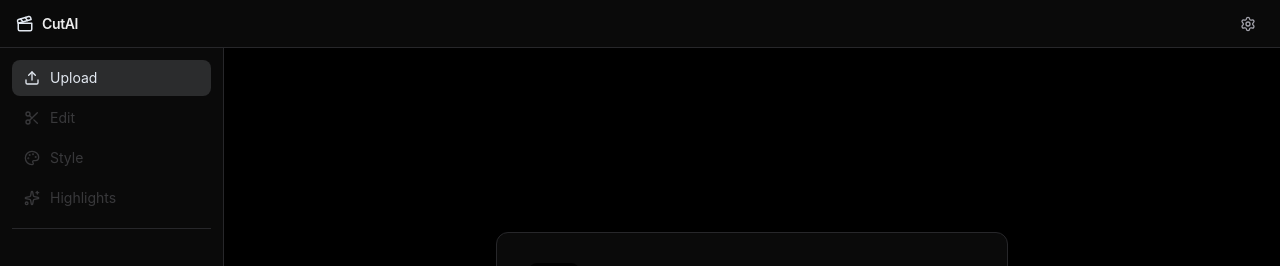
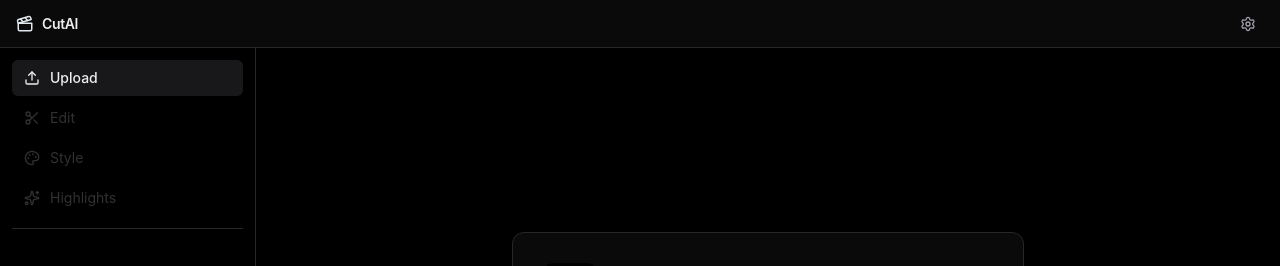
Before and after one commit to mindsurf0176-ui/cutai, a React (Vite) app in the folder desktop/: page / in a window 1280 px wide. Shown: the top 266 px of the page. Built offline with nearby package versions, Linux system fonts and the light colour scheme; no server answers; the HTML template or start-up script is replaced by a standard one.

Commit message:
style: force hardcoded linear/vercel minimal aesthetics using pure tailwind classes

```diff
--- a/desktop/src/components/EditPlanPanel.tsx
+++ b/desktop/src/components/EditPlanPanel.tsx
@@ -177,7 +177,7 @@ export default function EditPlanPanel() {
                   disabled={previewBusy}
                   className={`rounded-md px-2.5 py-1 text-xs font-medium transition-colors ${
                     selected
-                      ? 'bg-[var(--accent)] text-white'
+                      ? 'bg-[var(--accent)] text-black'
                       : 'text-[var(--text-secondary)] hover:text-[var(--text-primary)]'
                   } disabled:cursor-not-allowed disabled:opacity-50`}
                 >
@@ -208,7 +208,7 @@ export default function EditPlanPanel() {
                     disabled={renderBusy}
                     className={`rounded-md px-2.5 py-1 text-xs font-medium transition-colors ${
                       selected
-                        ? 'bg-[var(--accent)] text-white'
+                        ? 'bg-[var(--accent)] text-black'
                         : 'text-[var(--text-secondary)] hover:text-[var(--text-primary)]'
                     } disabled:cursor-not-allowed disabled:opacity-50`}
                   >
@@ -283,7 +283,7 @@ export default function EditPlanPanel() {
             disabled={!canRender}
             title={!canRender ? validationMessage ?? 'Render is already running' : undefined}
             className="flex-1 flex items-center justify-center gap-2 px-4 py-2.5 rounded-lg
-              bg-[var(--accent)] text-white text-sm font-medium
+              bg-[var(--accent)] text-black text-sm font-medium
               hover:bg-[var(--accent-hover)]
               disabled:opacity-40 disabled:cursor-not-allowed
               transition-colors"
--- a/desktop/src/components/Sidebar.tsx
+++ b/desktop/src/components/Sidebar.tsx
@@ -46,7 +46,7 @@ export default function Sidebar() {
         : 'bg-[var(--error)]';
 
   return (
-    <aside className="flex flex-col w-56 bg-[var(--bg-secondary)] border-r border-[var(--border-color)] h-full">
+    <aside className="flex flex-col w-64 bg-black border-r border-zinc-800 h-full">
       {/* Tab navigation */}
       <nav className="flex flex-col gap-1 p-3">
         {TABS.map(({ id, label, icon: Icon }) => {
@@ -67,13 +67,7 @@ export default function Sidebar() {
                 }
               }}
               disabled={isDisabled}
-              className={`
-                flex items-center gap-2.5 px-3 py-2 rounded-lg text-sm
-                transition-colors duration-150
-                ${isActive
-                  ? 'bg-[var(--accent)]/15 text-[var(--accent)]'
-                  : 'text-[var(--text-secondary)] hover:bg-[var(--bg-tertiary)] hover:text-[var(--text-primary)]'
-                }
+              className={`flex items-center gap-2.5 px-3 py-2 rounded-md text-sm transition-colors duration-150 ${isActive ? 'bg-[var(--bg-tertiary)] text-[var(--text-primary)] font-medium' : 'text-[var(--text-secondary)] hover:bg-[var(--bg-tertiary)] hover:text-[var(--text-primary)]'}
                 ${isDisabled ? 'opacity-30 cursor-not-allowed' : 'cursor-pointer'}
               `}
             >
```
